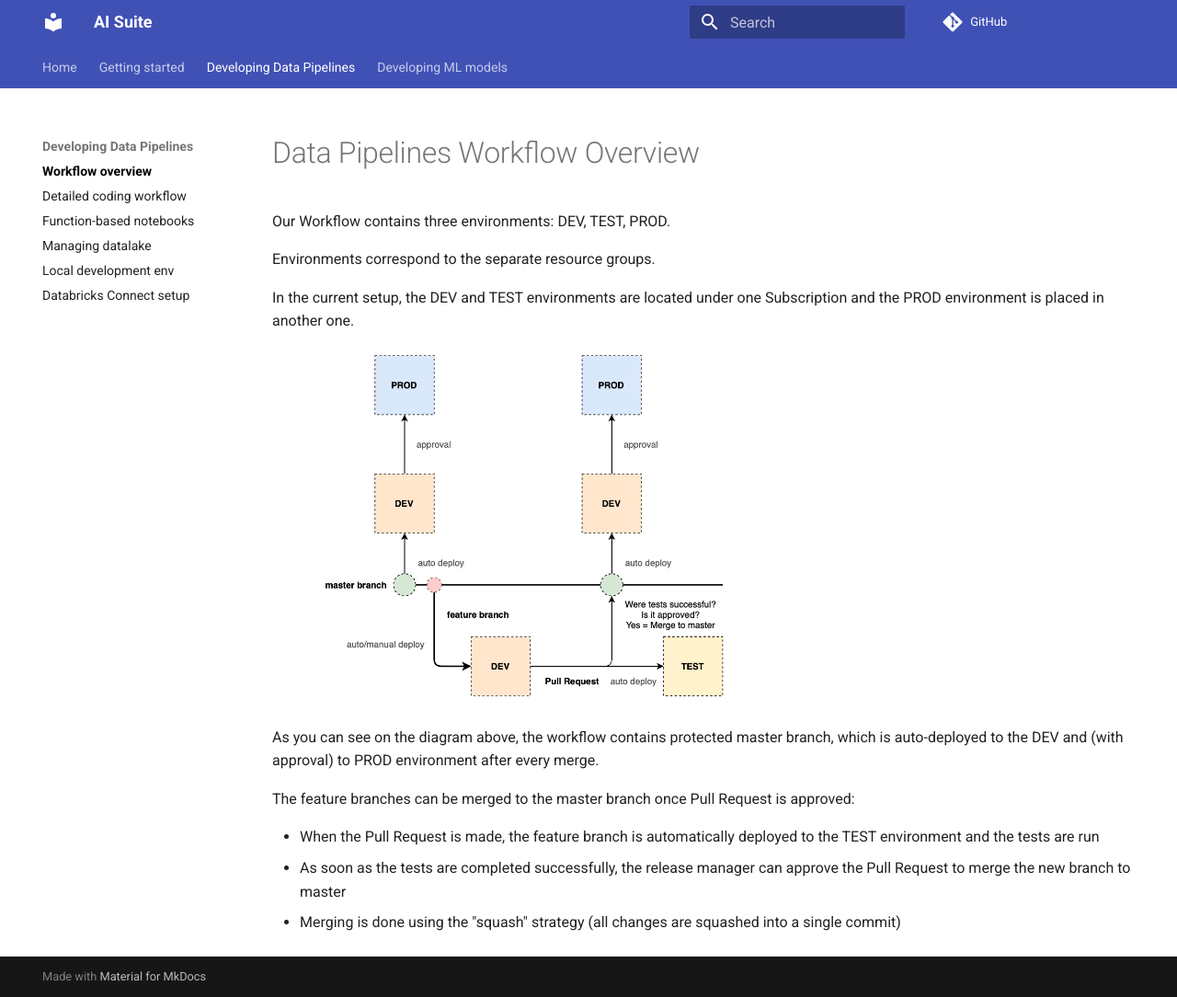
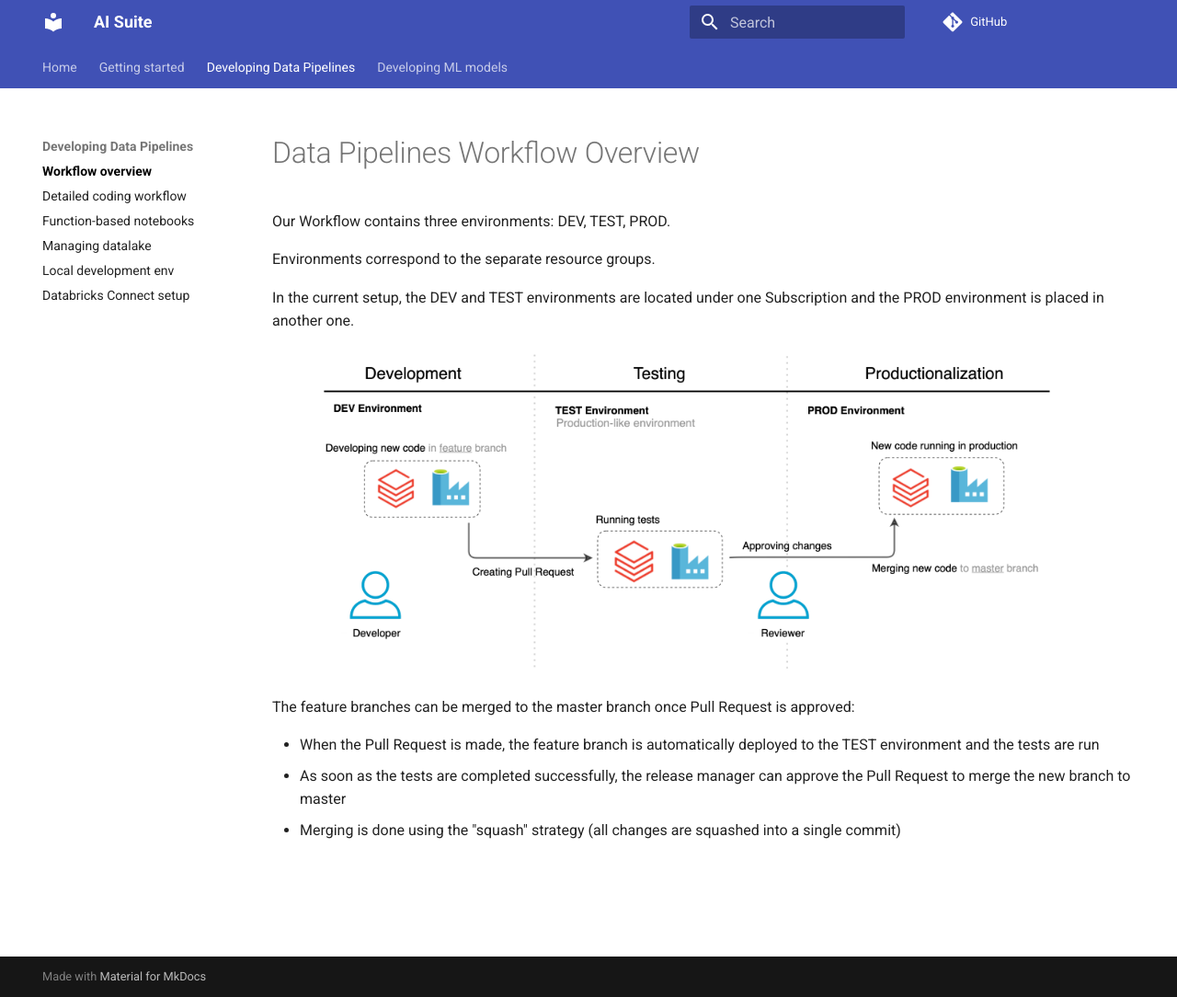
Before and after one commit to daipe-ai/platform-docs, an MkDocs documentation site: the page built from docs/data-pipelines-workflow/index.md, in a window 1280 px wide and 1084 px high. Shown: the whole window at 92% size. Built offline with MkDocs 1.6.1 and Material for MkDocs 9.7.7, drawn with Linux system fonts in a browser that asks for light colours; comment, search, counter and statistics services are not loaded.

Commit message:
Workflow diagram updated

```diff
--- a/docs/data-pipelines-workflow/index.md
+++ b/docs/data-pipelines-workflow/index.md
@@ -7,9 +7,7 @@ Environments correspond to the separate resource groups.
 In the current setup, the DEV and TEST environments are located under one Subscription and the PROD environment is placed in another one.
 
 
-![](../images/dev_workflow_diagram.png){: style="width: 500px; padding-left: 5%"}
-
-As you can see on the diagram above, the workflow contains protected master branch, which is auto-deployed to the DEV and (with approval) to PROD environment after every merge.
+![](../images/dev_workflow_diagram.png){: style="width: 850px; padding-left: 5%"}
 
 The feature branches can be merged to the master branch once Pull Request is approved:
 
```
Also changed, not shown: docs/images/dev_workflow_diagram.png.
